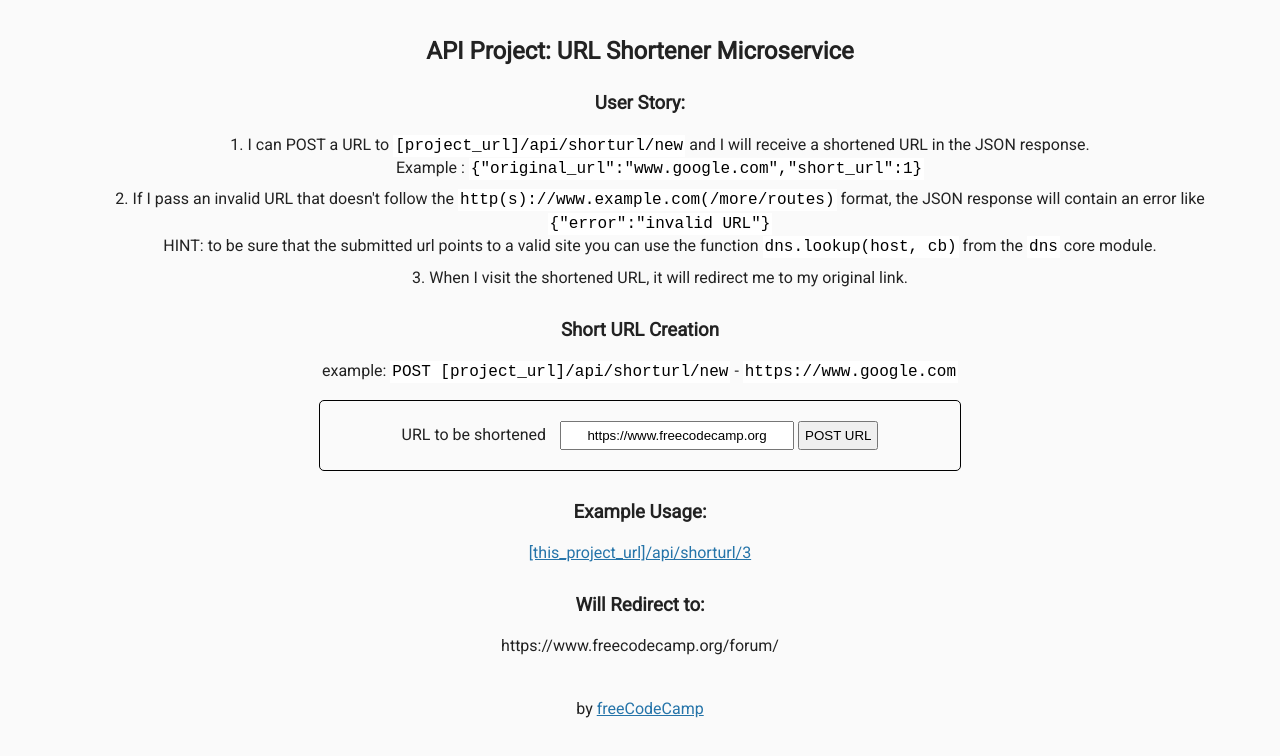
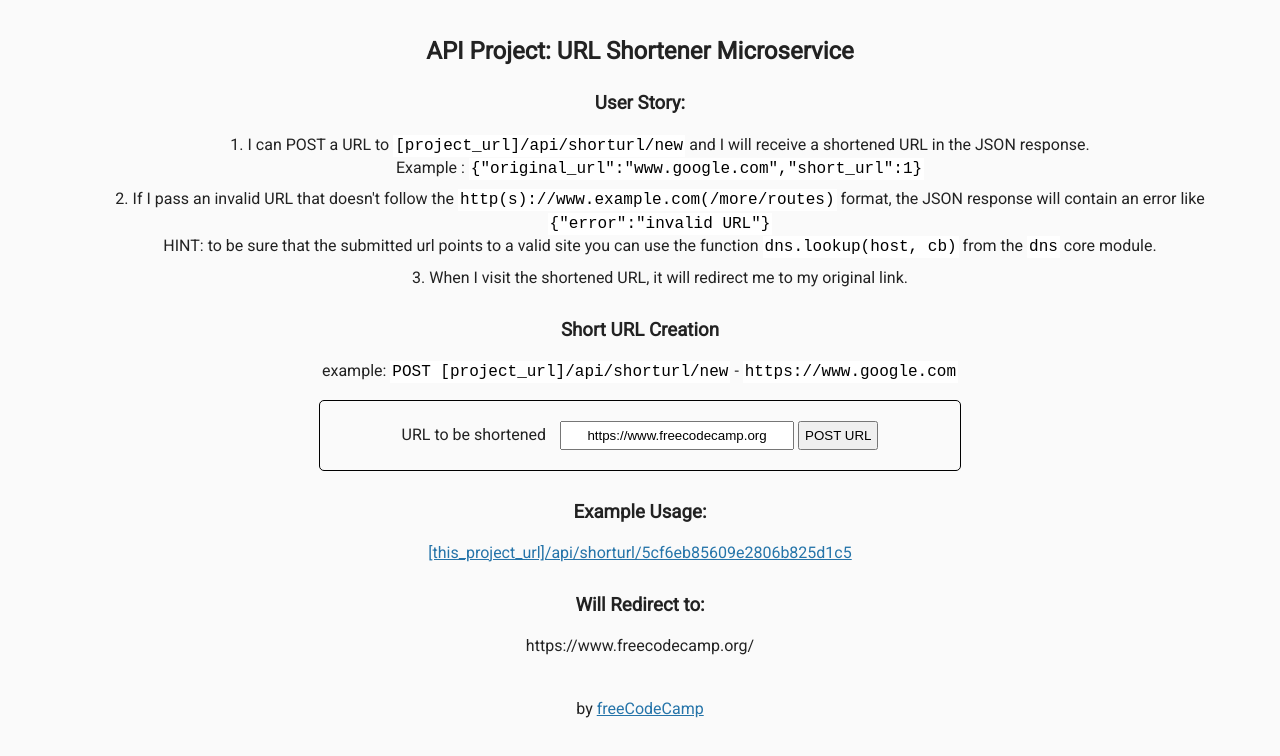
Before and after one commit to spr15bd/url-shortener-microservice, a website: page views/index.html in a window 1280 px wide. Drawn offline with Linux system fonts and the light colour scheme.

Commit message:
Add files via upload
Amendment to example usage to give a project-relevant shorturl example

```diff
--- a/views/index.html
+++ b/views/index.html
@@ -30,12 +30,12 @@
           <input type="submit" value="POST URL">
         </form>
         <h3>Example Usage:</h3>
-        <a href="https://thread-paper.glitch.me/api/shorturl/3">
-          [this_project_url]/api/shorturl/3
+        <a href="/api/shorturl/5cf6eb85609e2806b825d1c5">
+          [this_project_url]/api/shorturl/5cf6eb85609e2806b825d1c5
         </a>
 
         <h3>Will Redirect to:</h3>
-        <p>https://www.freecodecamp.org/forum/</p>
+        <p>https://www.freecodecamp.org/</p>
       </div>
       <div class="footer">
         <p>
```
